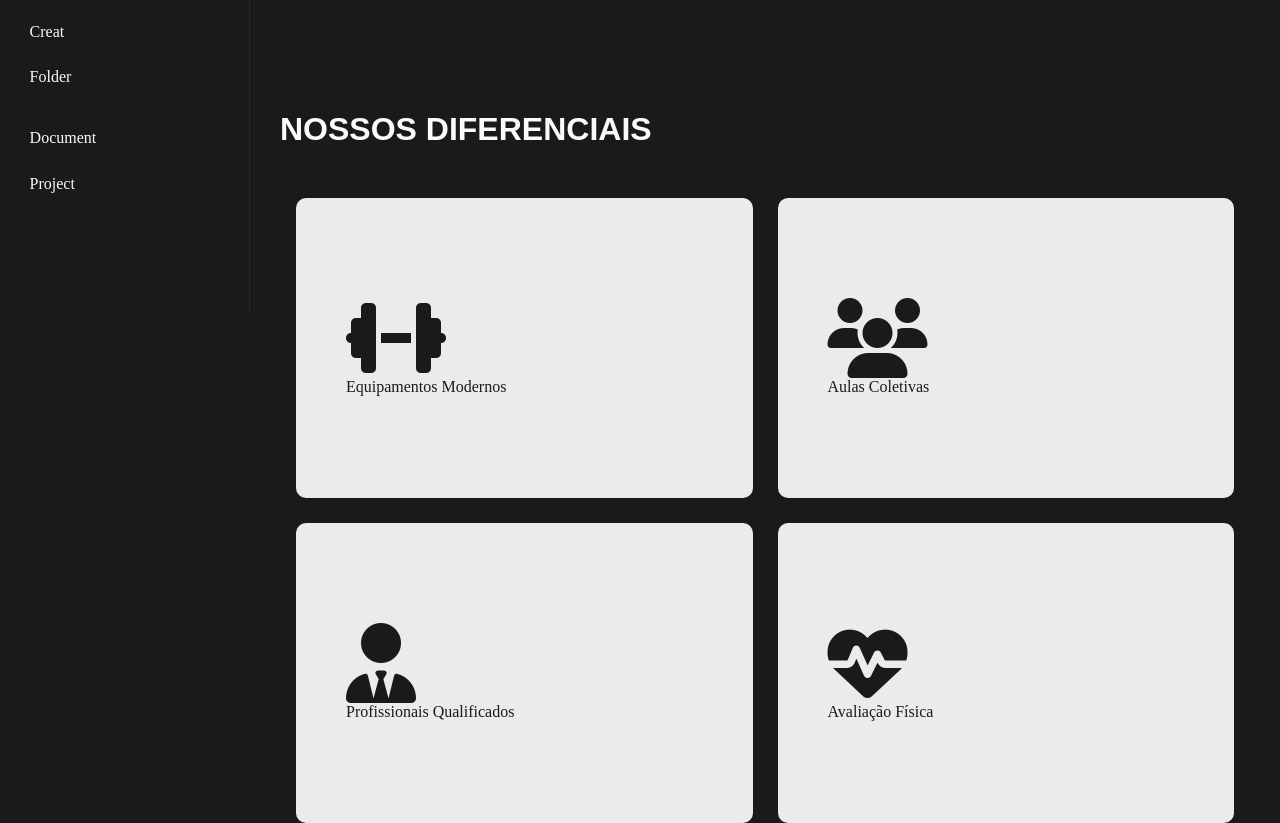
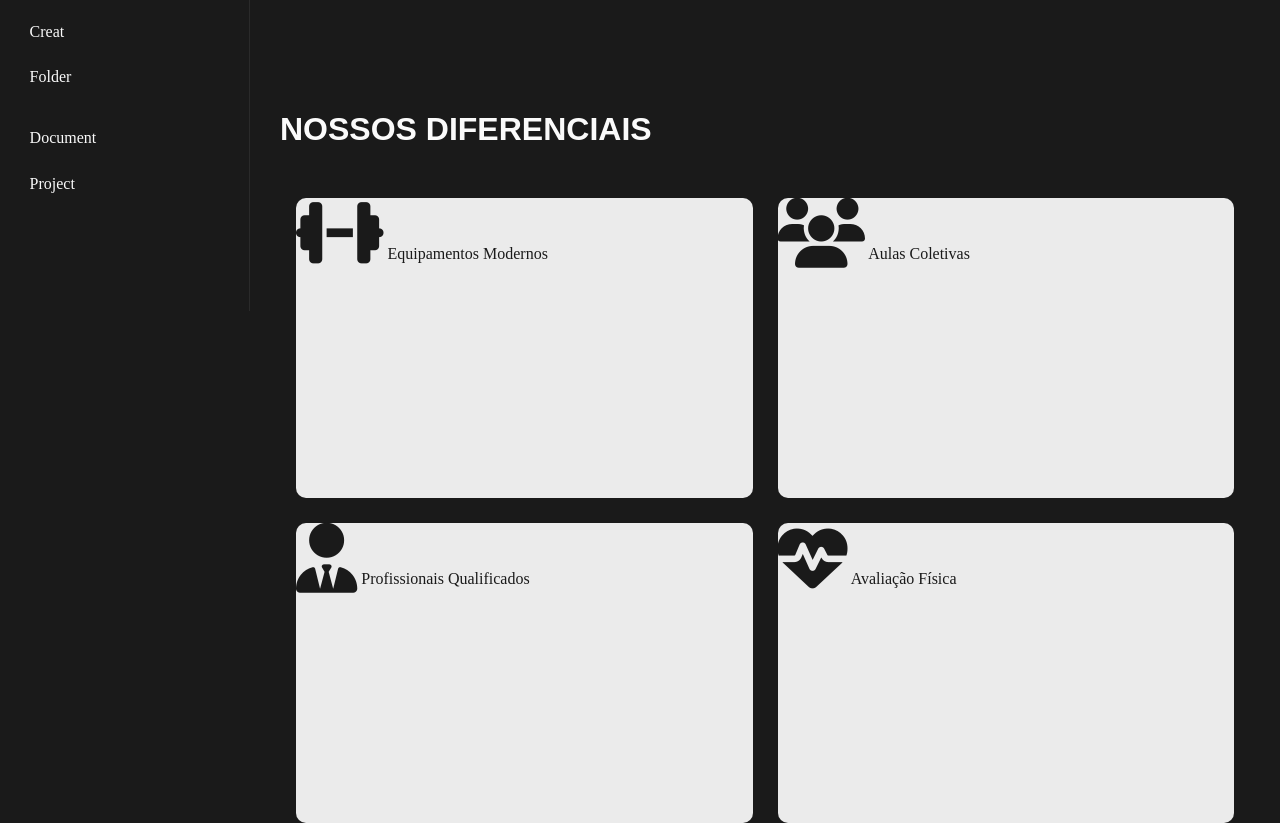
Before and after one commit to Belezinha22/ProjetoIntegrador, a PHP site: page /html/index.html in a window 1280 px wide. Shown: the part 489-1312 px from the top of the page. Run offline with PHP 8.4, Linux system fonts and the light colour scheme; some web fonts are replaced.

Commit message:
nao sei oq por aqui

```diff
--- a/css/index.css
+++ b/css/index.css
@@ -186,12 +186,12 @@ main{
     width: 100%;
 }
 
-.box-icon-container{
-    display: grid;
+.fa-dumbbell , .fa-users , .fa-user-tie , .fa-heart-pulse{
+    font-size: 70px;
     color: var(--bg-clr);
-    transform: translate(50px , 100px);
 }
 
-.box-icon-container i{
-    font-size: 5rem;
+.boxes-tt{
+    text-align: center;
+    color: var(--bg-clr);
 }
--- a/html/index.html
+++ b/html/index.html
@@ -112,37 +112,29 @@
             </h2>
             <div class="boxes">
                 <div class="box1">
-                    <div class="box-icon-container">
                         <i class="fa-solid fa-dumbbell"></i>
-                        <span for="fa-dumbbell">
+                        <span for="fa-dumbbell" class="boxes-tt">
                             Equipamentos Modernos
                         </span>
-                    </div>
                     <div class="boxes-txt"></div>
                 </div>
                 <div class="box2">
-                    <div class="box-icon-container">
                         <i class="fa-solid fa-users"></i>
-                        <span for="fa-users">
+                        <span for="fa-users" class="boxes-tt">
                             Aulas Coletivas
                         </span>
-                    </div>
                 </div>
                 <div class="box3">
-                    <div class="box-icon-container">
                         <i class="fa-solid fa-user-tie"></i>
-                        <span for="fa-user-tie">
+                        <span for="fa-user-tie" class="boxes-tt">
                             Profissionais Qualificados
                         </span>
-                    </div>
                 </div>
                 <div class="box4">
-                    <div class="box-icon-container">
                         <i class="fa-solid fa-heart-pulse"></i>
-                        <span for="fa-heart-pulse">
+                        <span for="fa-heart-pulse" class="boxes-tt">
                             Avaliação Física
                         </span>
-                    </div>
                 </div>
             </div>
         </div>
```
